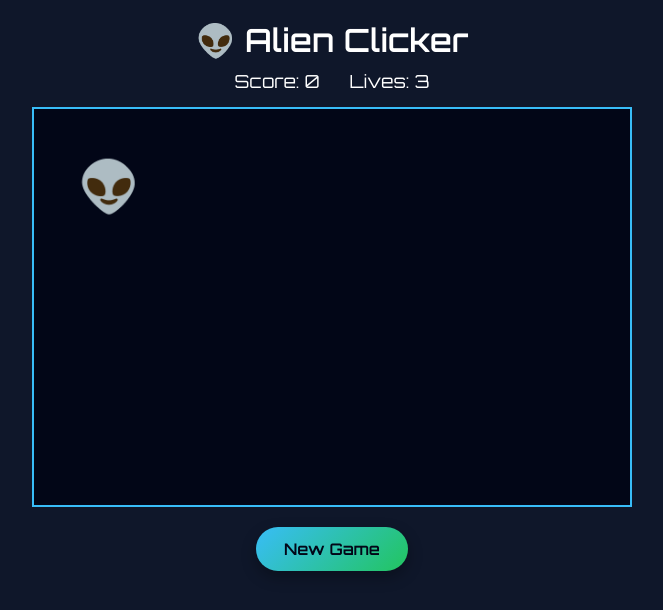
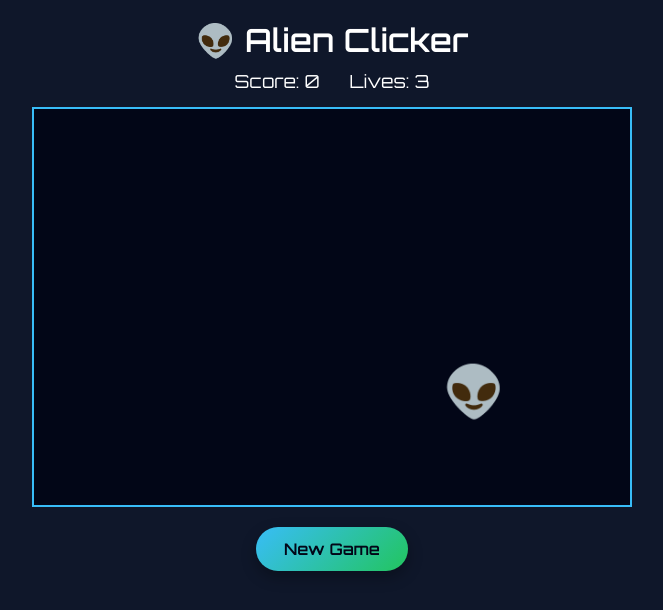
Before and after one commit to LinSchmitz/javaScriptExcersise, a plain HTML site: page Alien Clicker Game/index.html in a window 1280 px wide. Shown: the whole page, without its empty margins (308-971 px from the left). Drawn offline with Linux system fonts and the light colour scheme.

Commit message:
added alien game

```diff
--- a/Alien Clicker Game/index.html
+++ b/Alien Clicker Game/index.html
@@ -25,7 +25,7 @@
       <div class="alien">👽</div>
     </div>
 
-    <button class="btn">New Game</button>
+    <button class="btn new-game">New Game</button>
 
     <script src="script.js"></script>
   </body>
--- a/Alien Clicker Game/script.js
+++ b/Alien Clicker Game/script.js
@@ -3,6 +3,7 @@
 const alien = document.querySelector('.alien');
 const scoreEl = document.querySelector('#score');
 const livesEl = document.querySelector('#lives');
+const btnNewGame = document.querySelector('.new-game');
 
 const gameW = document.querySelector('.game').clientWidth;
 const gameH = document.querySelector('.game').clientHeight;
@@ -12,22 +13,40 @@ const alienH = document.querySelector('.alien').clientHeight;
 
 console.log(gameH, gameW, alienW, alienH);
 
-let score = 0;
 const maxTop = gameH - alienH;
 const maxLeft = gameW - alienW;
 
+let score = 0;
+let alienInterval;
+
+const init = function () {
+  // Reset score
+  score = 0;
+  scoreEl.textContent = score;
+
+  // Make alien visible
+  alien.classList.remove('hidden');
+
+  // Clear previous interval if it exists
+  if (alienInterval) clearInterval(alienInterval);
+
+  // Start moving alien every 2 seconds
+  alienInterval = setInterval(() => {
+    let randomTop = Math.trunc(Math.random() * maxTop);
+    let randomLeft = Math.trunc(Math.random() * maxLeft);
+
+    alien.style.top = randomTop + 'px';
+    alien.style.left = randomLeft + 'px';
+    alien.classList.remove('hidden');
+  }, 2000);
+};
+
+init();
+
 alien.addEventListener('click', function () {
-  let randomTop = Math.trunc(Math.random() * maxTop);
-  let randomLeft = Math.trunc(Math.random() * maxLeft);
-
   score = score + 1;
   scoreEl.textContent = score;
   alien.classList.add('hidden');
+});
 
-  alien.style.top = randomTop + 'px';
-  alien.style.left = randomLeft + 'px';
-
-  setTimeout(() => {
-    alien.classList.remove('hidden');
-  }, 1000);
-});
+btnNewGame.addEventListener('click', init);
```
